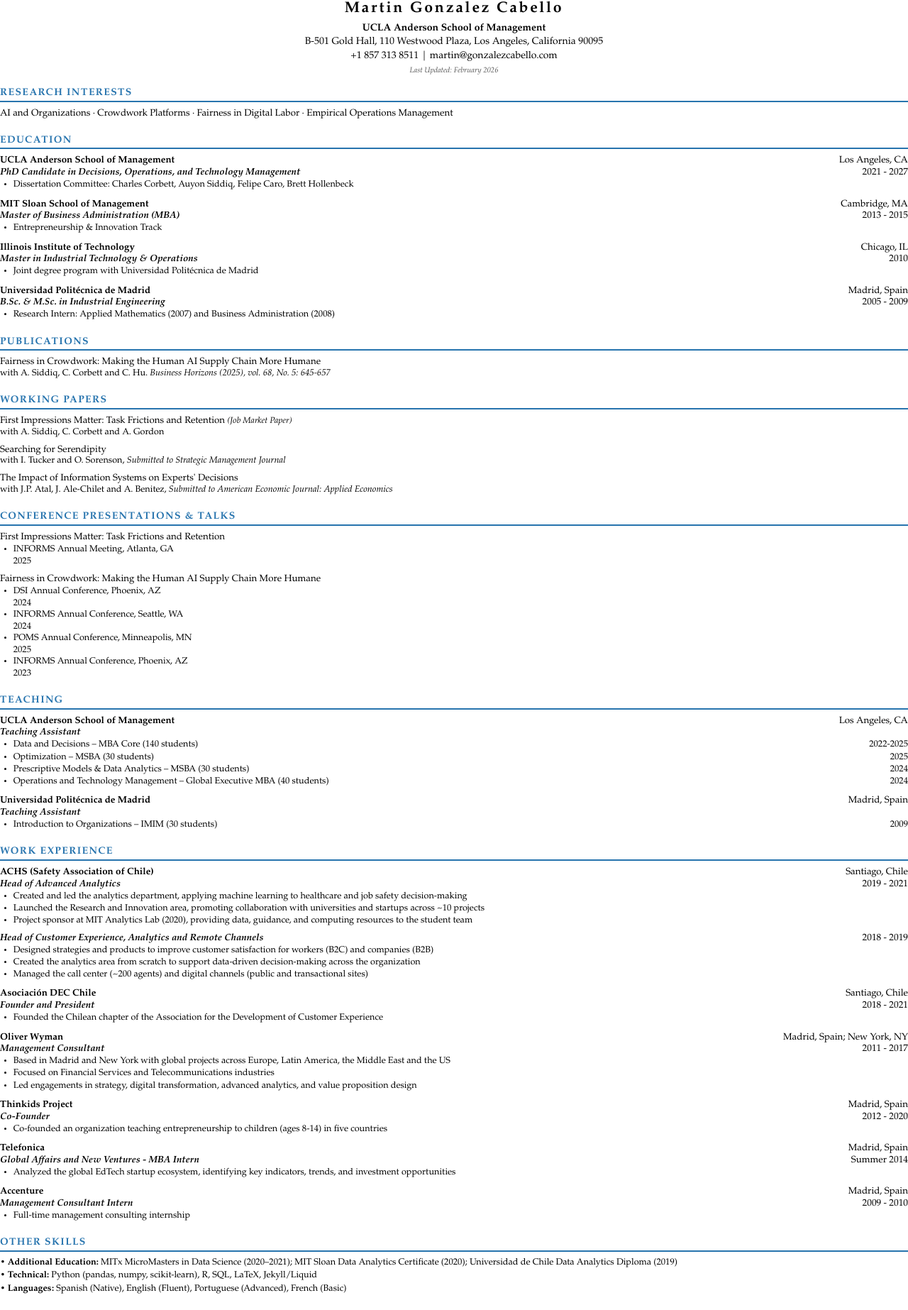
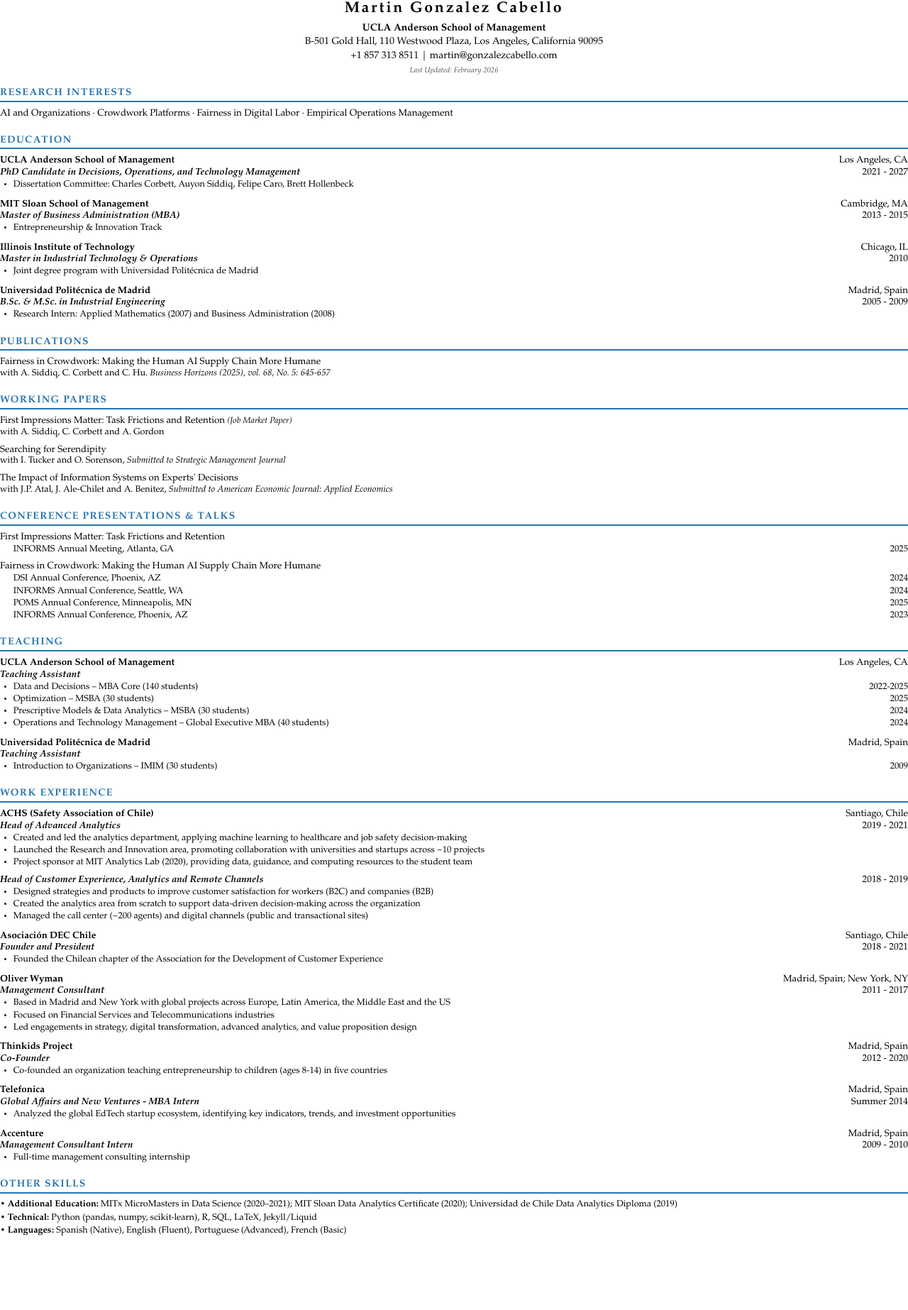
Before and after one commit to martins73/research-site, a Jekyll site: the page built from _pages/cv-print.html, in a window 1280 px wide. Shown: the whole page at 71% size. Built offline with Jekyll 4.4.1, drawn with Linux system fonts in a browser that asks for light colours; after the commit the page ends 1764 px from its top, so only the background shows below that.

Commit message:
Enhance talk list item structure in CV print page

```diff
--- a/_pages/cv-print.html
+++ b/_pages/cv-print.html
@@ -181,8 +181,10 @@ exclude_from_nav: true
         <span class="paper-title-text">{{ paper.title }}</span>
         <ul class="talk-list">
             {% for talk in paper.talks %}
-            <li>{{ talk.event }}, {{ talk.location }}</li>
-            <span class="entry-right">{{ talk.year }}</span>
+            <li class="cv-talk-item">
+                <span class="talk-info">{{ talk.event }}, {{ talk.location }}</span>
+                <span class="entry-right">{{ talk.year }}</span>
+            </li>
             {% endfor %}
         </ul>
     </div>
```
